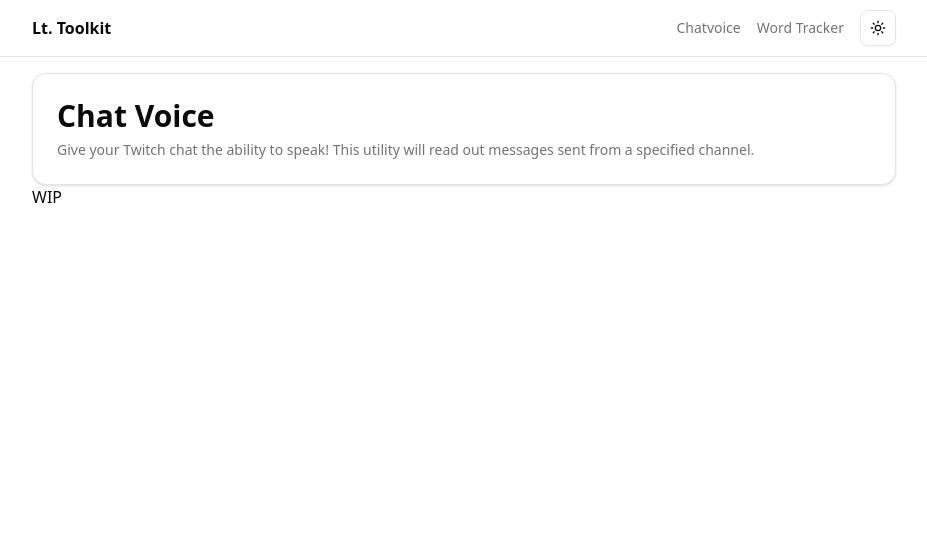
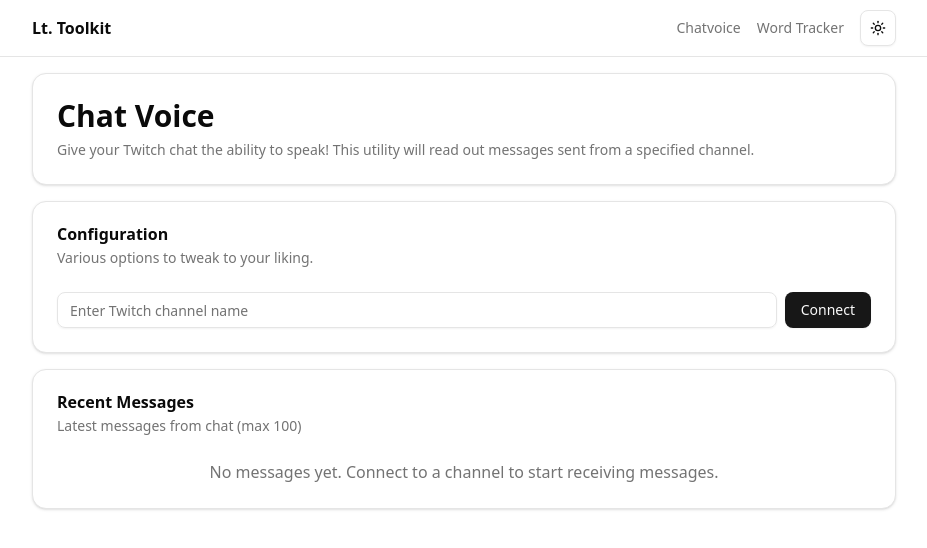
Before and after one commit to TheLtWilson/lt-toolkit, a Next.js app: page /chatvoice in a window 1280 px wide. Shown: the top 548 px of the page, without its empty margins (176-1103 px from the left). Built offline with nearby package versions, Linux system fonts and the light colour scheme.

Commit message:
Basic chatvoice functionality

```diff
--- a/app/chatvoice/page.tsx
+++ b/app/chatvoice/page.tsx
@@ -1,18 +1,203 @@
-import { Card, CardHeader, CardTitle, CardDescription } from "@/components/ui/card";
+"use client";
+
+import { useState, useEffect, useCallback } from "react";
+import {
+  Card,
+  CardHeader,
+  CardTitle,
+  CardDescription,
+  CardContent,
+} from "@/components/ui/card";
+import { Input } from "@/components/ui/input";
+import { Button } from "@/components/ui/button";
+import { ChatClient } from "@twurple/chat";
+
+interface ChatMessage {
+  username: string;
+  message: string;
+  timestamp: number;
+}
+
+interface VoiceProfile {
+  voice: SpeechSynthesisVoice;
+  pitch: number;
+  rate: number;
+}
 
 export default function ChatVoice() {
+  const [channel, setChannel] = useState("");
+  const [isConnected, setIsConnected] = useState(false);
+  const [messages, setMessages] = useState<ChatMessage[]>([]);
+  const [availableVoices, setAvailableVoices] = useState<
+    SpeechSynthesisVoice[]
+  >([]);
+  const [voiceProfiles, setVoiceProfiles] = useState<
+    Record<string, VoiceProfile>
+  >({});
+  const [client, setClient] = useState<ChatClient | null>(null);
+
+  // Initialize speech synthesis voices
+  useEffect(() => {
+    const loadVoices = () => {
+      const voices = window.speechSynthesis.getVoices();
+      setAvailableVoices(voices);
+    };
+
+    loadVoices();
+    window.speechSynthesis.onvoiceschanged = loadVoices;
+
+    return () => {
+      window.speechSynthesis.onvoiceschanged = null;
+    };
+  }, []);
+
+  // Generate a random voice profile for a new chatter
+  const generateVoiceProfile = useCallback(
+    (username: string) => {
+      if (!availableVoices.length) return null;
+
+      const profile: VoiceProfile = {
+        voice:
+          availableVoices[Math.floor(Math.random() * availableVoices.length)],
+        pitch: 0.6 + Math.random() * 0.6,
+        rate: 0.6 + Math.random() * 0.6,
+      };
+
+      setVoiceProfiles((prev) => ({ ...prev, [username]: profile }));
+      return profile;
+    },
+    [availableVoices]
+  );
+
+  // Speak the message using the chatter's voice profile
+  const speakMessage = useCallback(
+    (username: string, message: string) => {
+      let profile = voiceProfiles[username];
+      if (!profile && availableVoices.length) {
+        profile = generateVoiceProfile(username)!;
+      }
+
+      if (profile) {
+        const utterance = new SpeechSynthesisUtterance(message);
+        utterance.voice = profile.voice;
+        utterance.pitch = profile.pitch;
+        utterance.rate = profile.rate;
+        window.speechSynthesis.speak(utterance);
+      }
+    },
+    [voiceProfiles, availableVoices, generateVoiceProfile]
+  );
+
+  // Connect to Twitch chat
+  const connectToChat = useCallback(async () => {
+    if (!channel || isConnected) return;
+
+    const chatClient = new ChatClient({ channels: [channel] });
+
+    chatClient.onMessage((channel, user, message, msg) => {
+      const username = msg.userInfo.displayName || user || "anonymous";
+      const newMessage: ChatMessage = {
+        username,
+        message,
+        timestamp: Date.now(),
+      };
+
+      setMessages((prev) => [...prev.slice(-99), newMessage]);
+      speakMessage(username, message);
+    });
+
+    try {
+      await chatClient.connect();
+      setIsConnected(true);
+      setClient(chatClient);
+    } catch (error) {
+      console.error(error);
+    }
+  }, [channel, isConnected, speakMessage]);
+
+  // Disconnect from Twitch chat
+  const disconnectFromChat = useCallback(() => {
+    if (client) {
+      client.quit();
+      setClient(null);
+      setIsConnected(false);
+      window.speechSynthesis.cancel(); // Stop any ongoing speech
+    }
+  }, [client]);
+
+  // Cleanup on unmount
+  useEffect(() => {
+    return () => {
+      if (client) {
+        client.quit();
+      }
+      window.speechSynthesis.cancel();
+    };
+  }, [client]);
+
   return (
-        <div className="p-4 mx-auto max-w-4xl">
+    <div className="p-4 mx-auto max-w-4xl space-y-4">
       <Card>
         <CardHeader>
           <CardTitle className="text-3xl">Chat Voice</CardTitle>
           <CardDescription>
-                        Give your Twitch chat the ability to speak! This utility will read out messages sent from a specified channel.
+            Give your Twitch chat the ability to speak! This utility will read
+            out messages sent from a specified channel.
           </CardDescription>
         </CardHeader>
       </Card>
 
-            WIP
+      <Card>
+        <CardHeader>
+          <CardTitle>Configuration</CardTitle>
+          <CardDescription>
+            Various options to tweak to your liking.
+          </CardDescription>
+        </CardHeader>
+        <CardContent>
+          <div className="flex gap-2">
+            <Input
+              type="text"
+              placeholder="Enter Twitch channel name"
+              value={channel}
+              onChange={(e) => setChannel(e.target.value.toLowerCase())}
+              disabled={isConnected}
+            />
+            <Button
+              onClick={isConnected ? disconnectFromChat : connectToChat}
+              variant={isConnected ? "destructive" : "default"}
+            >
+              {isConnected ? "Disconnect" : "Connect"}
+            </Button>
           </div>
-    )
+        </CardContent>
+      </Card>
+
+      <Card>
+        <CardHeader>
+          <CardTitle>Recent Messages</CardTitle>
+          <CardDescription>Latest messages from chat (max 100)</CardDescription>
+        </CardHeader>
+        <CardContent>
+          <div className="space-y-2 max-h-[400px] overflow-y-auto">
+            {messages.map((msg, index) => (
+              <div
+                key={msg.timestamp + index}
+                className="p-2 rounded bg-muted/50"
+              >
+                <span className="font-semibold">{msg.username}: </span>
+                <span>{msg.message}</span>
+              </div>
+            ))}
+            {messages.length === 0 && (
+              <div className="text-center text-muted-foreground">
+                No messages yet. Connect to a channel to start receiving
+                messages.
+              </div>
+            )}
+          </div>
+        </CardContent>
+      </Card>
+    </div>
+  );
 }
--- a/package.json
+++ b/package.json
@@ -9,8 +9,13 @@
     "lint": "next lint"
   },
   "dependencies": {
+    "@radix-ui/react-accordion": "^1.2.3",
     "@radix-ui/react-dropdown-menu": "^2.1.6",
+    "@radix-ui/react-navigation-menu": "^1.2.5",
     "@radix-ui/react-slot": "^1.1.2",
+    "@radix-ui/react-tabs": "^1.1.3",
+    "@twurple/auth": "^7.2.1",
+    "@twurple/chat": "^7.2.1",
     "class-variance-authority": "^0.7.1",
     "clsx": "^2.1.1",
     "lucide-react": "^0.475.0",
```
Also changed, not shown: 1 other file (tests, documents, lock files or other folders). Lines whose indentation alone changed are shown as unchanged.
